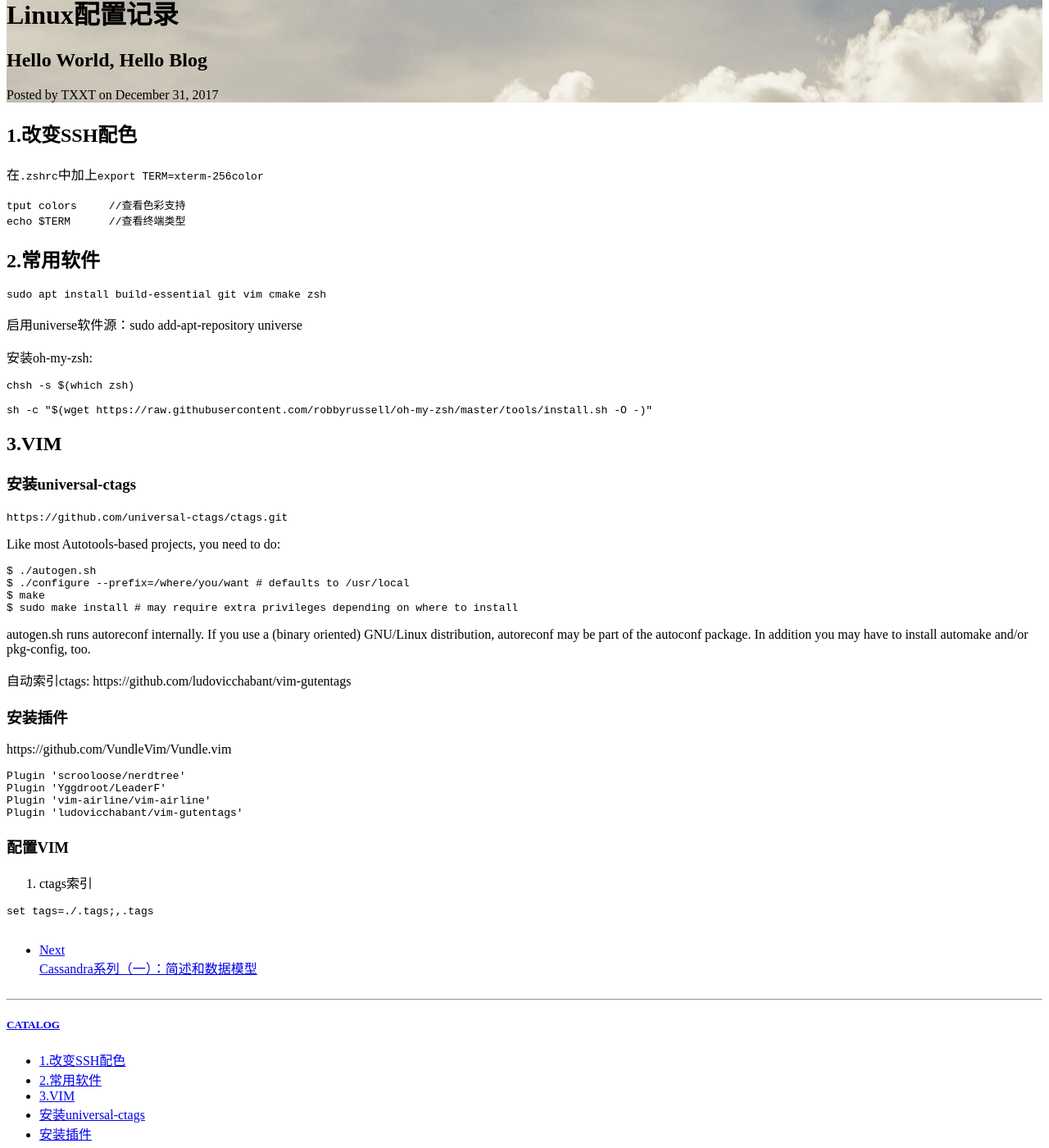
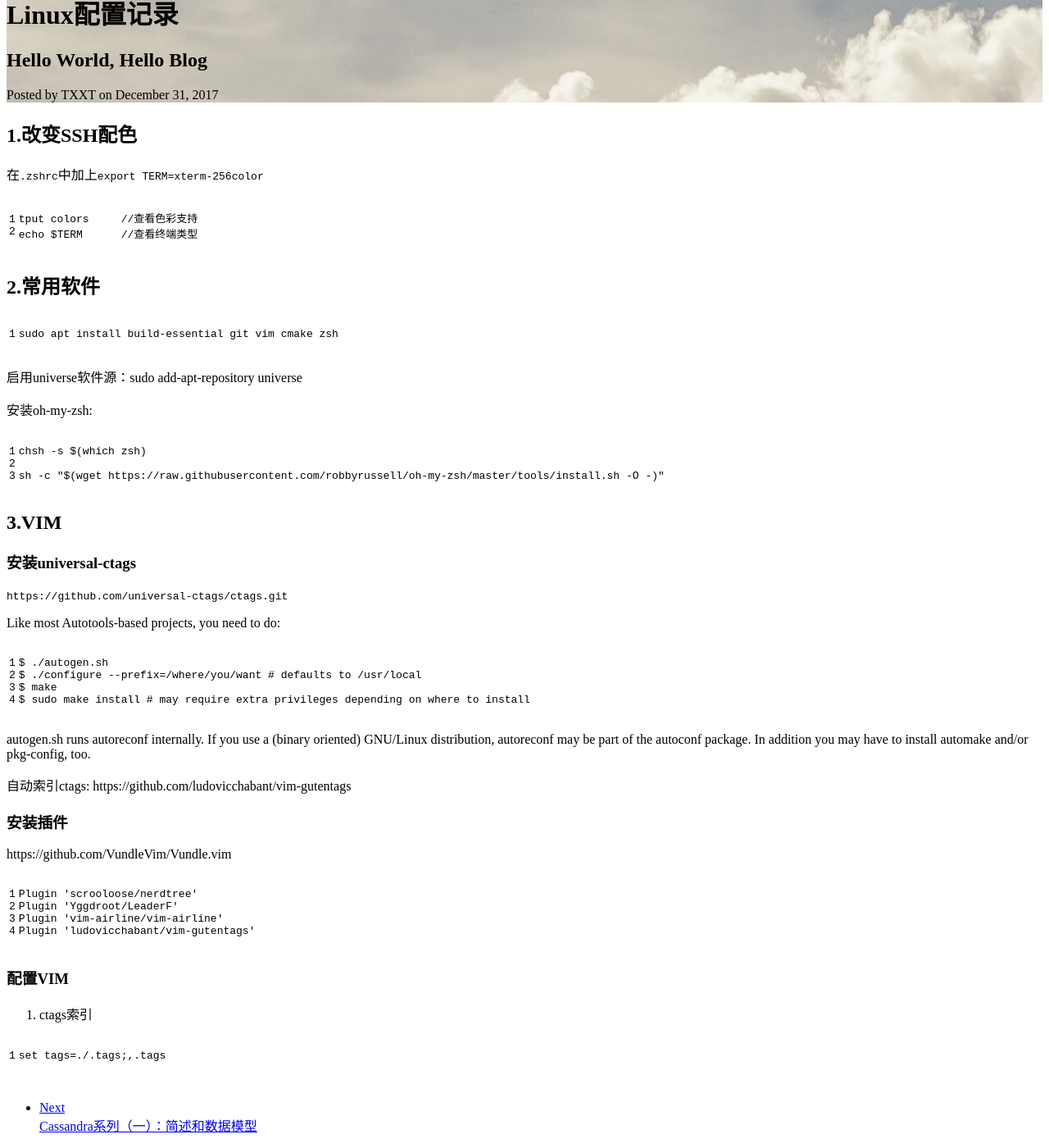
Before and after one commit to hunterlxt/hunterlxt.github.io.backup, a Jekyll site: the page built from _posts/2018-09-02-Linux-environment-setup.md, in a window 1280 px wide and 1400 px high, scrolled down 268 px. Shown: the whole window at 82% size. Built offline with Jekyll 4.4.1, drawn with Linux system fonts in a browser that asks for light colours; comment, search, counter and statistics services are not loaded; some of the changed lines change nothing that is shown.

Commit message:
Update _config.yml

```diff
--- a/_config.yml
+++ b/_config.yml
@@ -46,12 +46,12 @@ plugins: [jekyll-paginate]
 markdown: kramdown
 kramdown:
   input: GFM                            # use Github Flavored Markdown !important
-#  syntax_highlighter_opts:
-#    span:
-#      line_numbers: false
-#    block:
-#      line_numbers: true
-#      start_line: 1
+  syntax_highlighter_opts:
+    span:
+      line_numbers: false
+    block:
+      line_numbers: true
+      start_line: 1
 
 # Disqus settings
 disqus_username: hunterlxt-github-io
```
